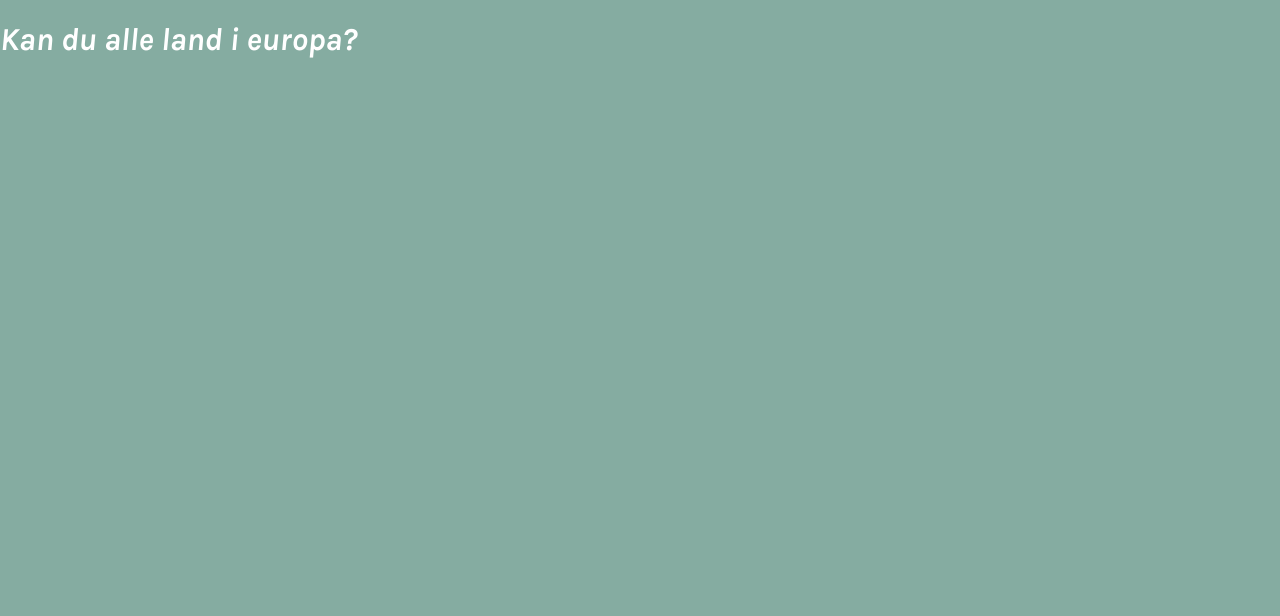
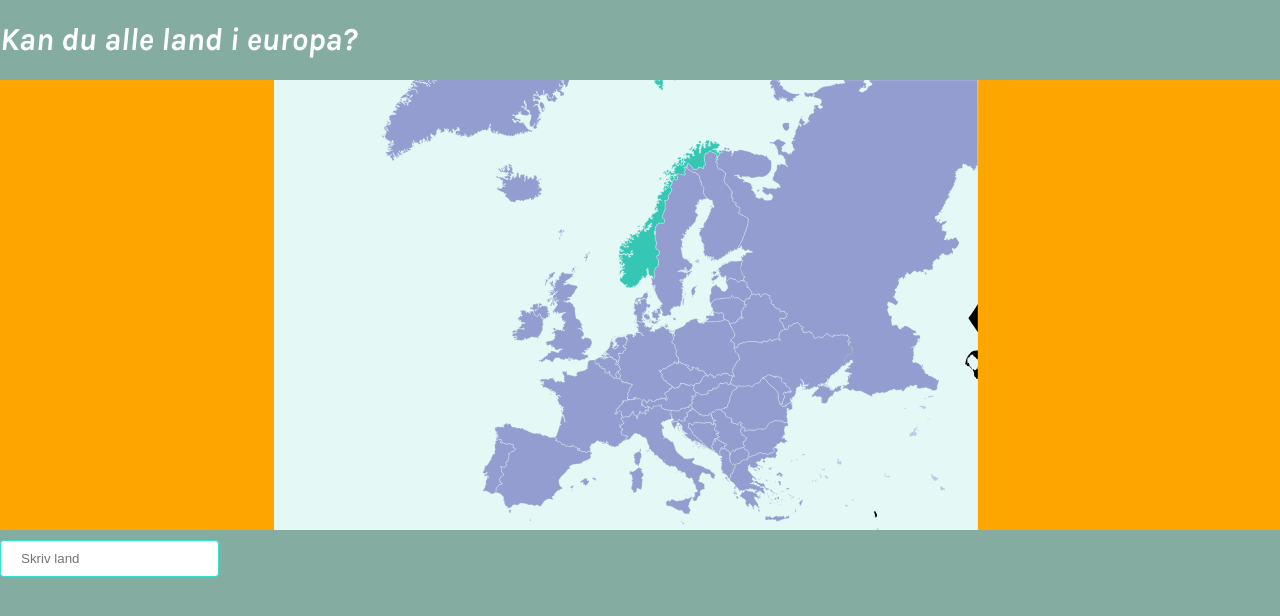
Before and after one commit to shady356/country-game, a Vue app: page / in a window 1280 px wide. Shown: the top 616 px of the page. Built offline with nearby package versions, Linux system fonts and the light colour scheme.

Commit message:
feat: update map

```diff
--- a/src/components/EuropeMap.vue
+++ b/src/components/EuropeMap.vue
@@ -407,7 +407,7 @@
 <script>
 export default {
   computed: {
-    countryClasses () {
+    countryClasses() {
       const classes = 'country'
       return classes
     }
--- a/src/components/Game.vue
+++ b/src/components/Game.vue
@@ -1,7 +1,5 @@
 <template>
   <div>
-
-    <h1>Game</h1>
     <div class="map-wrapper">
       <EuropeMap class="map-wrapper__map" />
     </div>
--- a/src/views/Home.vue
+++ b/src/views/Home.vue
@@ -1,18 +1,17 @@
 <template>
   <div class="home">
     <h1>Kan du alle land i europa?</h1>
-    <!-- <Game /> -->
+    <Game />
   </div>
 </template>
 
 <script>
-// @ is an alias to /src
-// import Game from '@/components/Game.vue'
+import Game from '@/components/Game.vue'
 
 export default {
   name: 'Home',
   components: {
-    // Game
+    Game
   }
 }
 </script>
```
